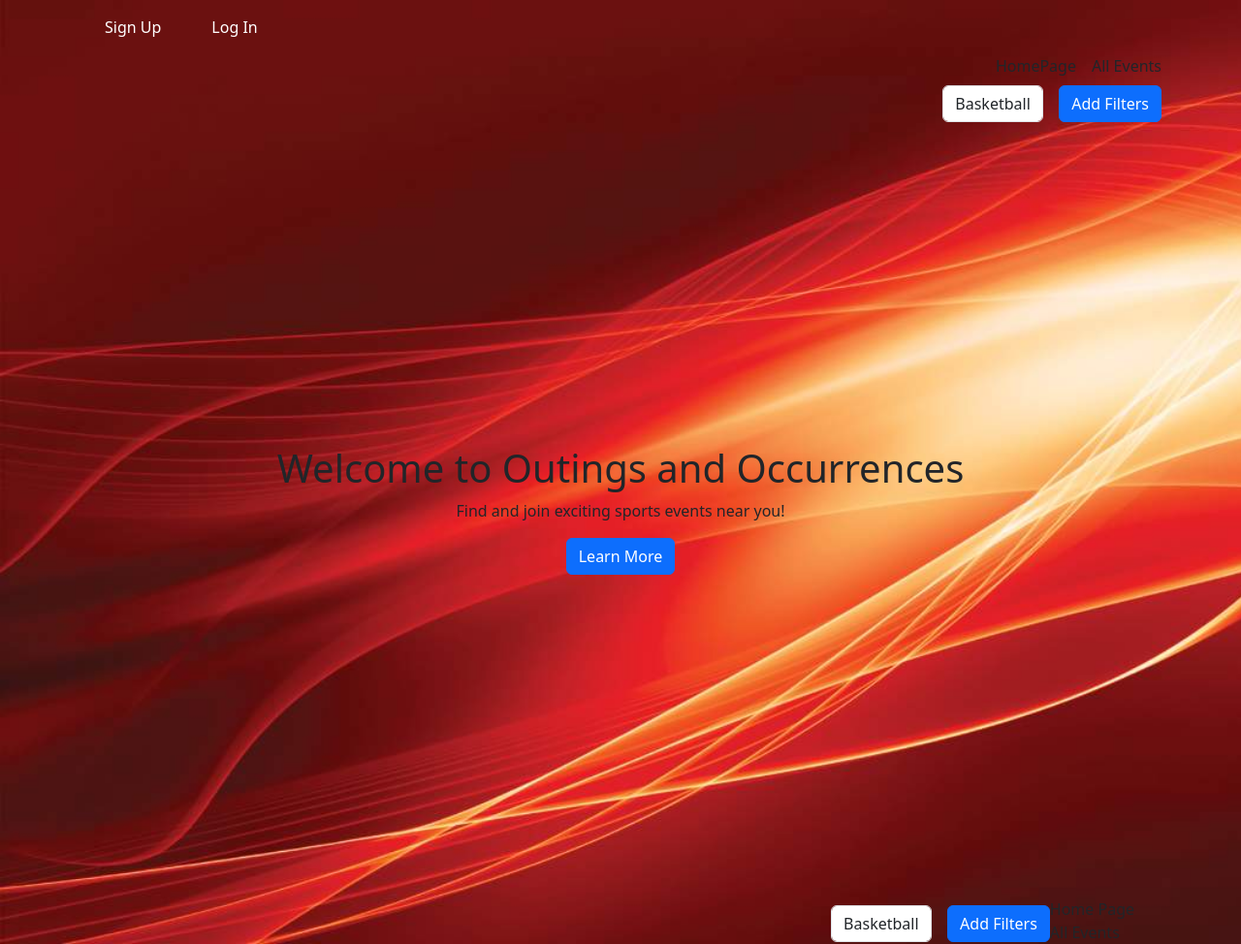
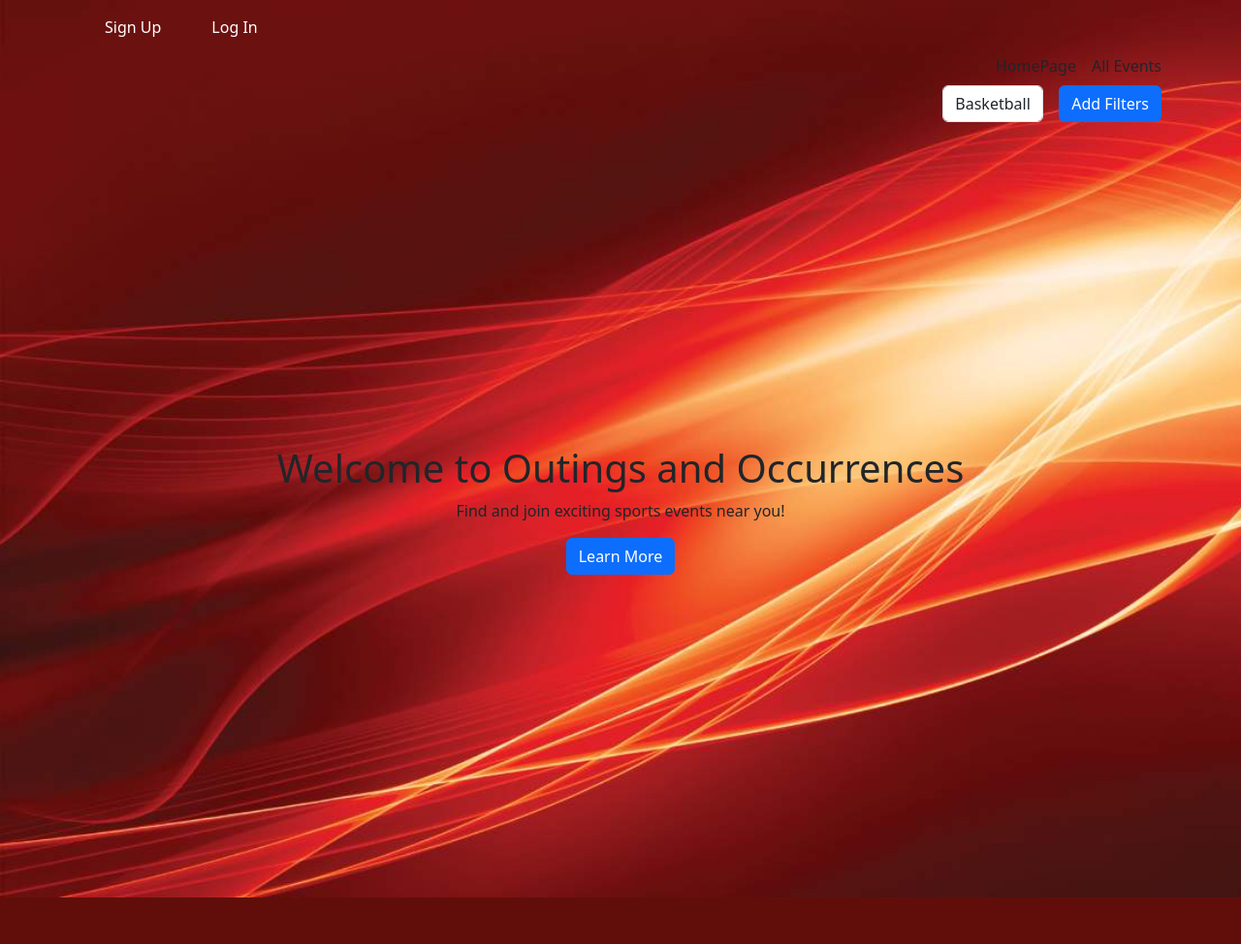
Before and after one commit to HoganBerens/outings, a Django app: page / in a window 1280 px wide. Shown: the whole page at 97% size. After the commit the page ends 926 px from the top, so only its background shows below. Run offline with Django 4.2, Linux system fonts and the light colour scheme; data that the repository does not hold is empty; some libraries are stand-ins or nearby versions.

Commit message:
fix home error

```diff
--- a/main_app/templates/home.html
+++ b/main_app/templates/home.html
@@ -1,13 +1,9 @@
-{% extends "base.html" %}
-
-{% block content %}
+{% extends "base.html" %} {% block content %}
 <div class="container d-flex justify-content-center align-items-center vh-100">
   <div class="text-center">
     <h1>Welcome to Outings and Occurrences</h1>
     <p>Find and join exciting sports events near you!</p>
-        <button type="button" class="btn btn-primary" data-bs-toggle="modal" data-bs-target="#myModal">
-            Learn More
-        </button>
+    <button type="button" class="btn btn-primary" data-bs-toggle="modal" data-bs-target="#myModal">Learn More</button>
   </div>
 </div>
 
@@ -29,27 +25,4 @@
   </div>
 </div>
 
-<div class="container">
-    <nav class="d-flex justify-content-end align-items-start">
-        <form action="{% url 'filter_sport' %}" method="POST" class="form-inline mt-2">
-            {% csrf_token %}
-            <div class="form-group mr-3">
-                <select name="sport" class="form-control">
-                    <option>Basketball</option>
-                    <option>Baseball</option>
-                    <option>Football</option>
-                </select>
-            </div>
-            <button type="submit" class="btn btn-primary">Add Filters</button>
-        </form>
-        <div class="d-flex flex-column">
-            <div class="mr-3">Home Page</div>
-            <div>All Events</div>
-        </div>
-    </nav>
-
-    {% for event in events %}
-    <div>{{ event }}</div>
-    {% endfor %}
-</div>
 {% endblock %}
```
Also changed, not shown: main_app/migrations/0001_initial.py. Lines whose indentation alone changed are shown as unchanged.
